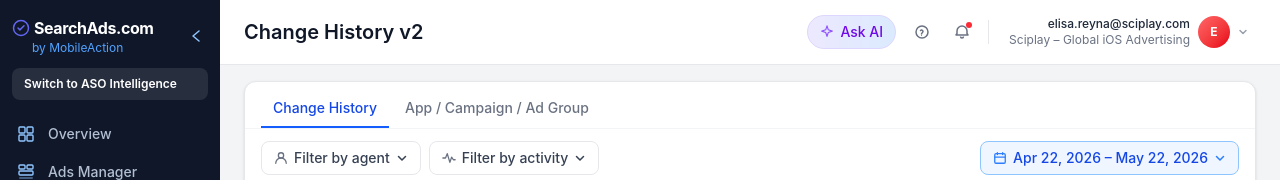
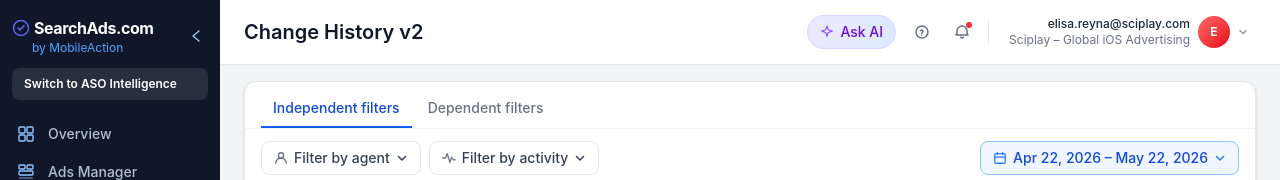
Before and after one commit to nazmibozdere-ma/changeHistory, a React (Vite) app: page / in a window 1280 px wide. Shown: the top 180 px of the page. Built offline with nearby package versions, Linux system fonts and the light colour scheme.

Commit message:
Rename tabs to Independent filters / Dependent filters

```diff
--- a/src/App.tsx
+++ b/src/App.tsx
@@ -211,7 +211,7 @@ export default function App() {
                     : 'border-transparent text-gray-500 hover:text-gray-700'
                 }`}
               >
-                Change History
+                Independent filters
               </button>
               <button
                 onClick={() => setActiveTab('linked')}
@@ -221,7 +221,7 @@ export default function App() {
                     : 'border-transparent text-gray-500 hover:text-gray-700'
                 }`}
               >
-                App / Campaign / Ad Group
+                Dependent filters
               </button>
             </div>
 
```
